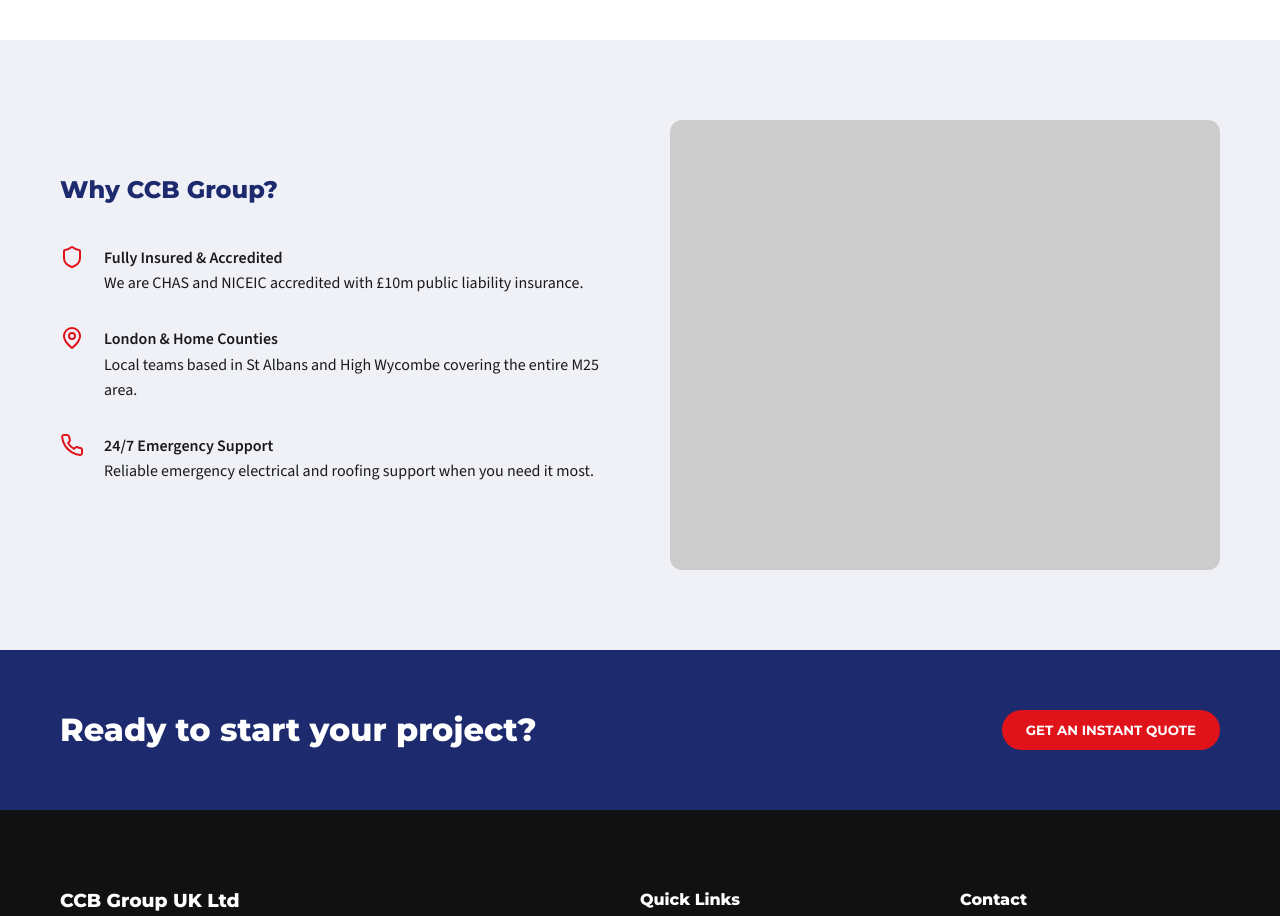
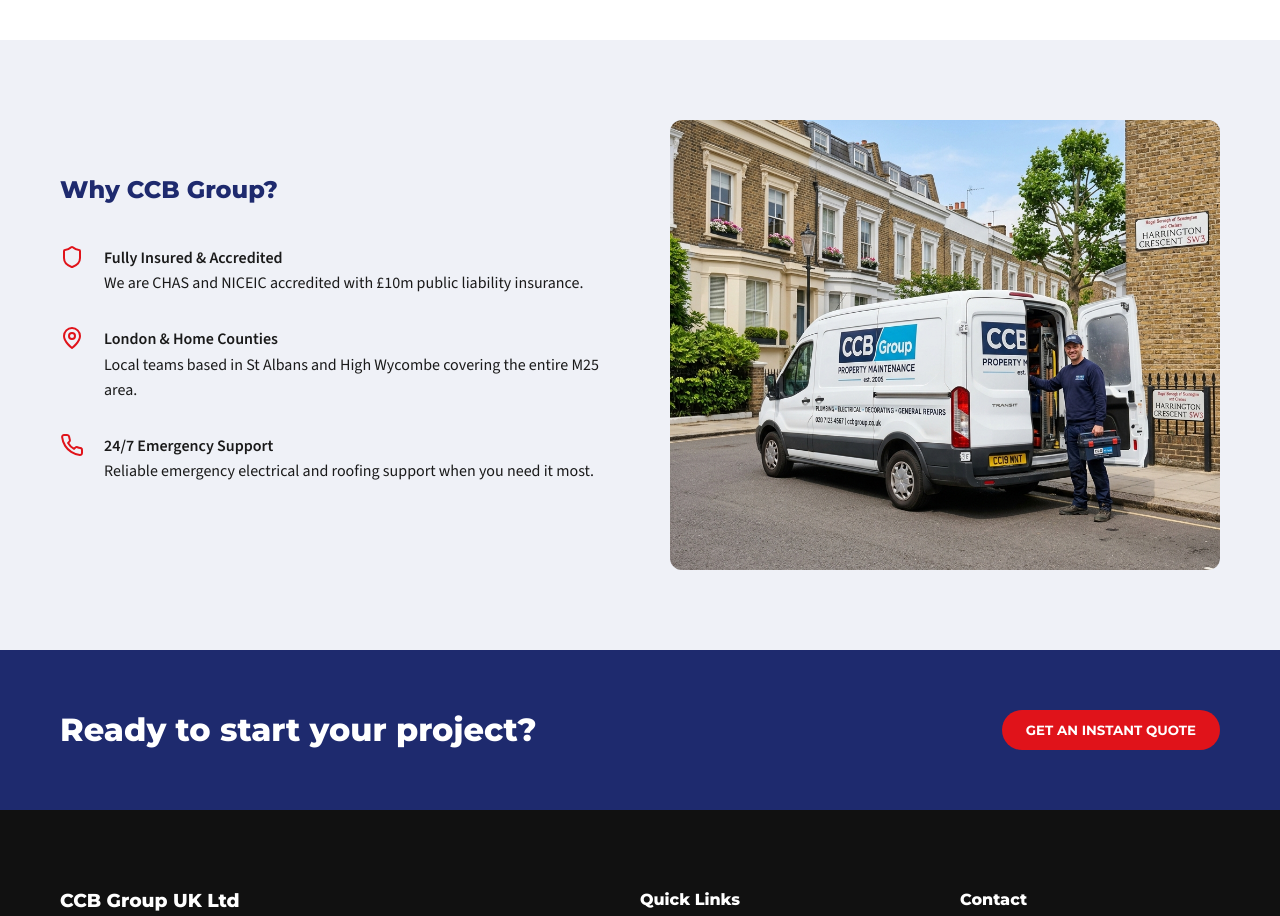
Before and after one commit to dhvl/ccbgroupuk, a Next.js app: page / in a window 1280 px wide. Shown: the part 1400-2316 px from the top of the page. Built offline with nearby package versions, Linux system fonts and the light colour scheme.

Commit message:
Add branding image and finalize fixes

```diff
--- a/src/app/page.tsx
+++ b/src/app/page.tsx
@@ -88,8 +88,7 @@
               </ul>
             </div>
             <div className={styles.imageBox}>
-              <div className={styles.placeholderImg}>
-                {/* Image of a CCB Group van or team member would go here */}
+              <div className={styles.placeholderImg} style={{ background: 'url(/images/ccb-van.png) center/cover no-repeat' }}>
               </div>
             </div>
           </div>
```
Also changed, not shown: public/images/ccb-van.png (added).
